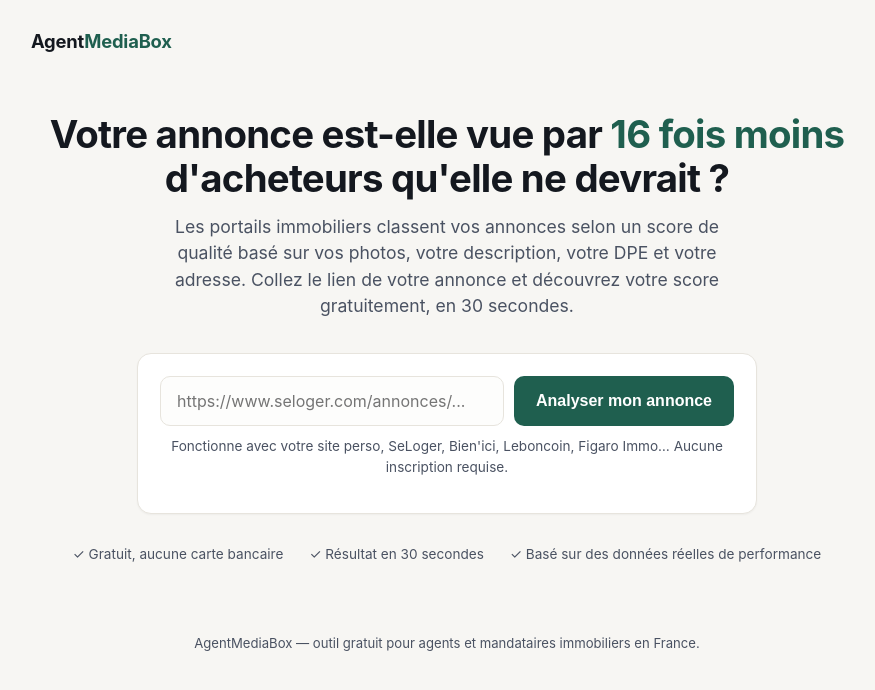
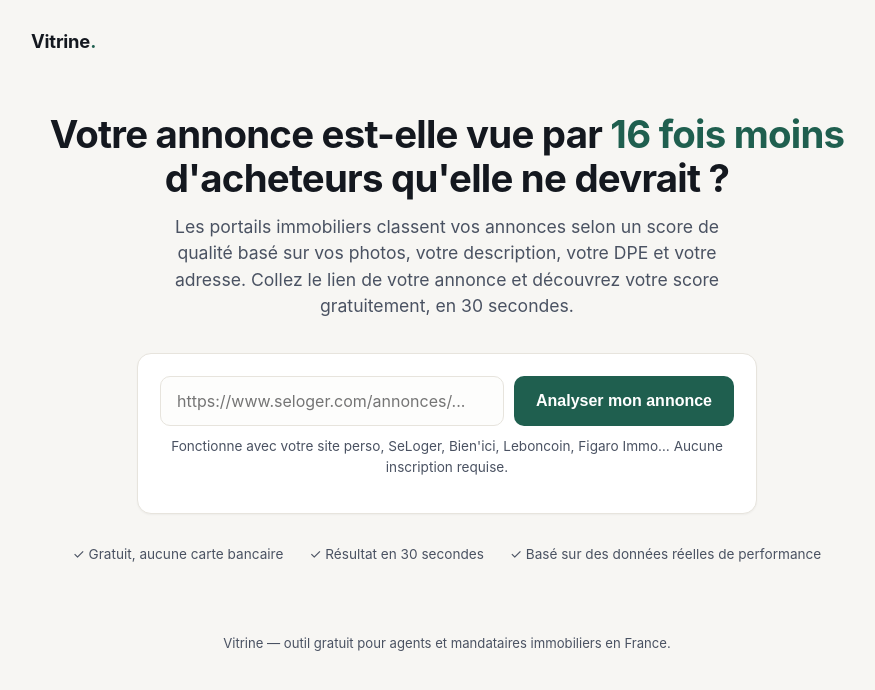
Before and after one commit to edwardauden-auden/vitrine-calculator, a Flask app: page / in a window 1280 px wide. Shown: the top 690 px of the page, without its empty margins (193-1068 px from the left). Run offline with Flask 3, Linux system fonts and the light colour scheme.

Commit message:
Rebrand backend templates from AgentMediaBox to Vitrine for consistency with landing page

```diff
--- a/templates/index.html
+++ b/templates/index.html
@@ -3,14 +3,14 @@
 <head>
   <meta charset="utf-8">
   <meta name="viewport" content="width=device-width, initial-scale=1">
-  <title>Testez le score de performance de votre annonce immobilière — AgentMediaBox</title>
+  <title>Testez le score de performance de votre annonce immobilière — Vitrine</title>
   <meta name="description" content="Collez le lien de votre annonce immobilière et obtenez en 30 secondes un score de performance basé sur les critères qui déterminent votre visibilité sur les portails immobiliers (photos, vidéo, description, DPE, adresse).">
   <link rel="stylesheet" href="{{ url_for('static', filename='style.css') }}">
 </head>
 <body>
   <header class="site">
     <div class="wrap">
-      <div class="logo">Agent<span>MediaBox</span></div>
+      <div class="logo">Vitrine<span>.</span></div>
     </div>
   </header>
 
@@ -64,7 +64,7 @@
 
   <footer class="site">
     <div class="wrap">
-      AgentMediaBox — outil gratuit pour agents et mandataires immobiliers en France.
+      Vitrine — outil gratuit pour agents et mandataires immobiliers en France.
     </div>
   </footer>
 </body>
```
Also changed, not shown: templates/results.html (+4 -4 lines).
